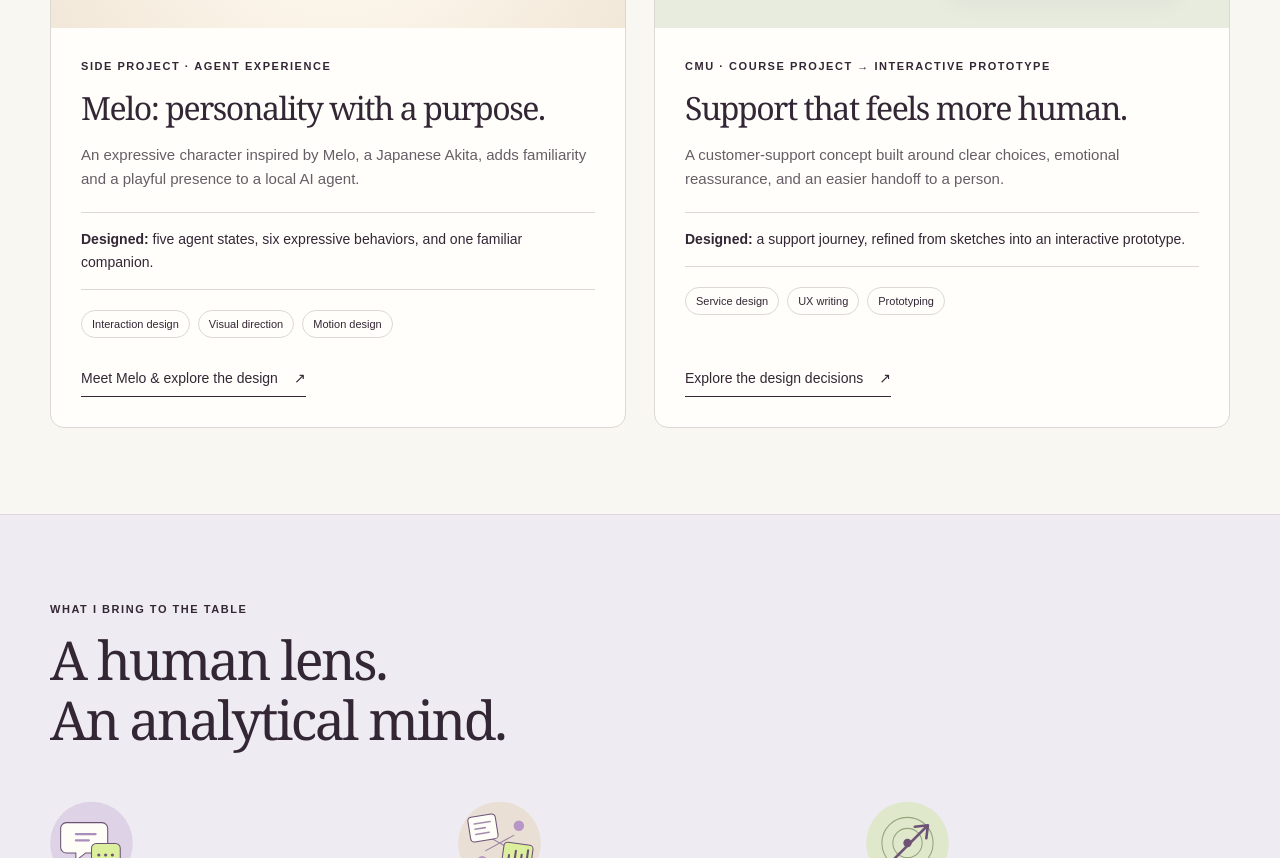
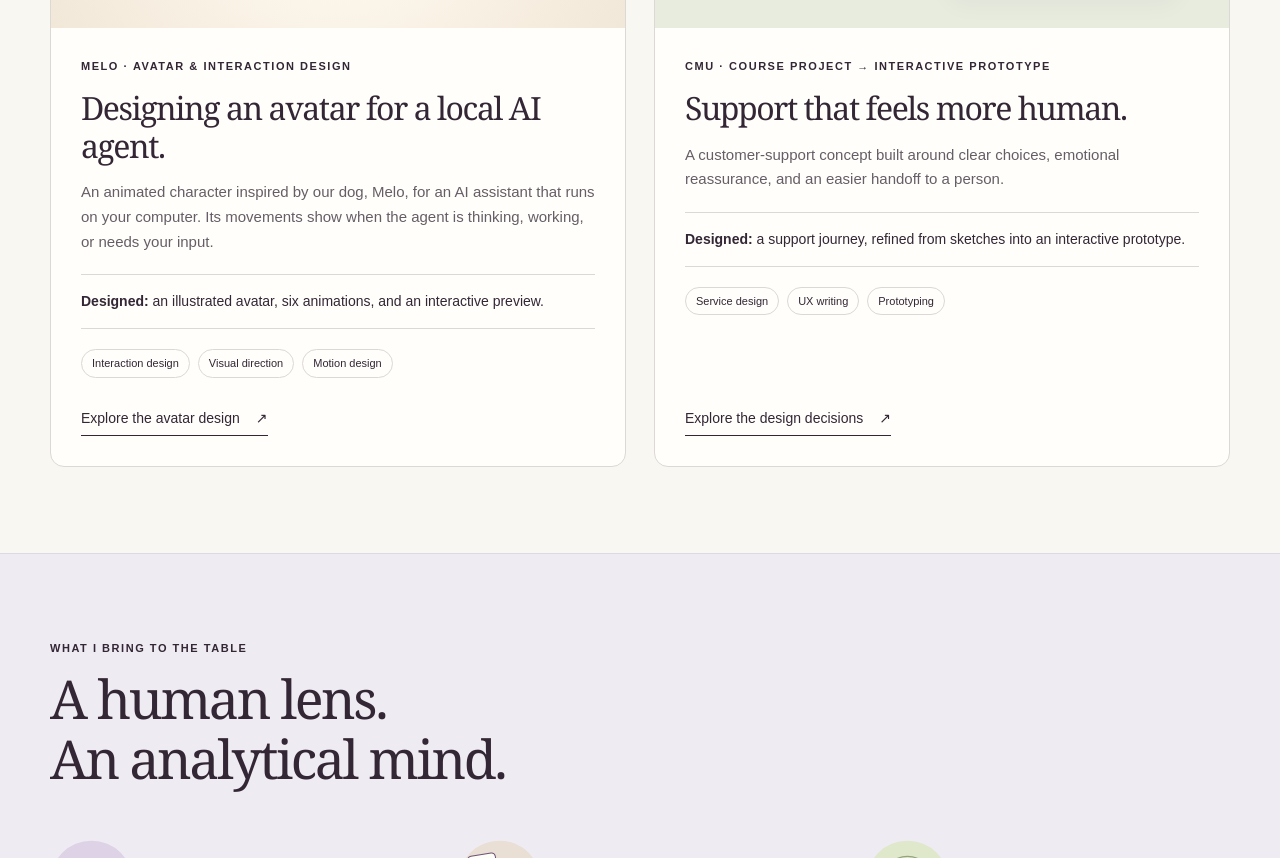
Before and after one commit to ckuo819/ckuo819.github.io, a plain HTML site: page index.html in a window 1280 px wide. Shown: the part 3720-4578 px from the top of the page. Drawn offline with Linux system fonts and the light colour scheme.

Commit message:
Clarify Melo homepage title and design deliverables

```diff
--- a/index.html
+++ b/index.html
@@ -129,7 +129,7 @@
     <div class="design-grid">
       <article class="design-card">
         <a class="design-card-cover melo-cover" href="projects/melo-agent.html" aria-label="Explore Melo, an avatar for a local AI agent"><img src="img/design/melo/thinking-still.webp" width="512" height="512" alt="Melo thinking" loading="lazy"><img src="img/design/melo/working-still.webp" width="512" height="512" alt="Melo working at a laptop" loading="lazy"><img src="img/design/melo/attention-still.webp" width="512" height="512" alt="Melo asking for attention" loading="lazy"><span class="cover-open" aria-hidden="true">↗</span></a>
-        <div class="design-card-copy"><p class="eyebrow">Side project · Agent experience</p><h3>Melo: personality with a purpose.</h3><p>An expressive character inspired by Melo, a Japanese Akita, adds familiarity and a playful presence to a local AI agent.</p><p class="design-output"><strong>Designed:</strong> five agent states, six expressive behaviors, and one familiar companion.</p><div class="tags"><span>Interaction design</span><span>Visual direction</span><span>Motion design</span></div><a class="text-link" href="projects/melo-agent.html">Meet Melo &amp; explore the design <span aria-hidden="true">↗</span></a></div>
+        <div class="design-card-copy"><p class="eyebrow">Melo · Avatar &amp; interaction design</p><h3>Designing an avatar for a local AI agent.</h3><p>An animated character inspired by our dog, Melo, for an AI assistant that runs on your computer. Its movements show when the agent is thinking, working, or needs your input.</p><p class="design-output"><strong>Designed:</strong> an illustrated avatar, six animations, and an interactive preview.</p><div class="tags"><span>Interaction design</span><span>Visual direction</span><span>Motion design</span></div><a class="text-link" href="projects/melo-agent.html">Explore the avatar design <span aria-hidden="true">↗</span></a></div>
       </article>
       <article class="design-card">
         <a class="design-card-cover uber-cover" href="projects/uber-assist.html" aria-label="Explore the CMU Uber support design concept"><img src="img/design/uber/mascot.webp" width="600" height="600" alt="Cream and yellow support character with a headset" loading="lazy"><div class="mini-chat" aria-hidden="true"><span class="eyebrow">Uber Assist / Student concept</span><p>Let’s get you the help you need.</p><span class="mini-choice">Get help with this order →</span><span class="mini-choice">Get help with something else →</span></div><span class="cover-open" aria-hidden="true">↗</span></a>
```
